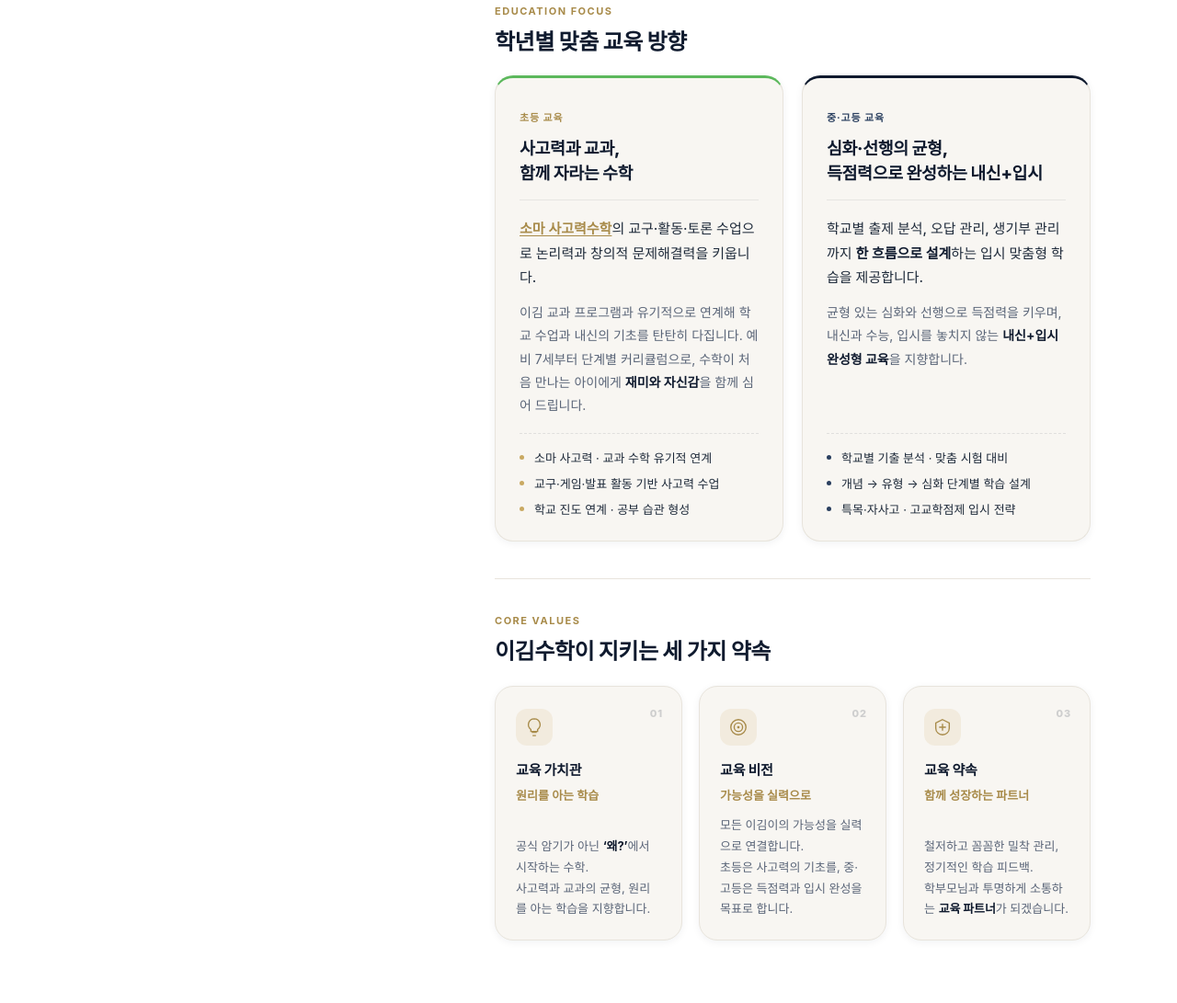
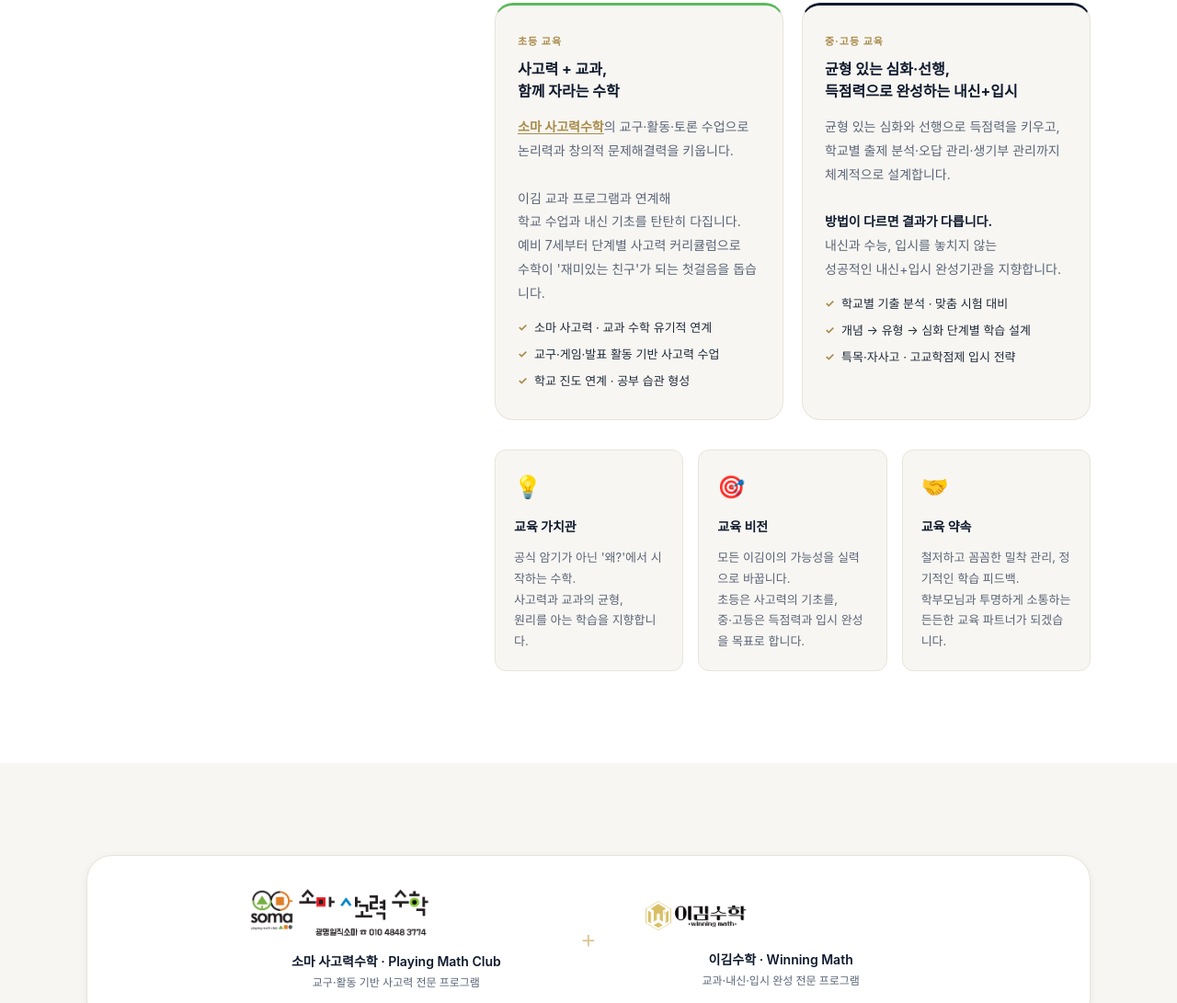
Before and after one commit to lja0822-JA/soma-ikim-math, a plain HTML site: page index.html in a window 1280 px wide. Shown: the part 2095-3186 px from the top of the page at 92% size. Drawn offline with Linux system fonts and the light colour scheme; a web font is replaced by a local one.

Commit message:
revert: restore classic director boxes with improved text line breaks

```diff
--- a/css/style.css
+++ b/css/style.css
@@ -862,240 +862,120 @@ ul { list-style: none; }
   color: var(--color-gold-dark);
 }
 
-.director__panels {
-  margin-top: 8px;
-}
-
-.director__panels-head,
-.director__values-head {
-  margin-bottom: 20px;
-}
-
-.director__values-head {
-  margin-top: 40px;
-  padding-top: 36px;
-  border-top: 1px solid var(--color-border);
-}
-
-.director__panels-label {
-  display: block;
-  font-size: 11px;
-  font-weight: 700;
-  letter-spacing: 1.5px;
-  text-transform: uppercase;
-  color: var(--color-gold-dark);
-  margin-bottom: 8px;
-}
-
-.director__panels-title {
-  font-size: clamp(1.25rem, 2.5vw, 1.5rem);
-  font-weight: 800;
-  color: var(--color-navy);
-  letter-spacing: -0.02em;
-  line-height: 1.35;
-}
-
 .director__tracks {
   display: grid;
   grid-template-columns: 1fr 1fr;
   gap: 20px;
-  margin-bottom: 0;
+  margin-bottom: 32px;
 }
 
 .director__track {
   background: var(--color-cream);
   border: 1px solid var(--color-border);
   border-radius: var(--radius-lg);
-  padding: 28px 26px 24px;
-  box-shadow: var(--shadow-sm);
-  transition: var(--transition);
-  display: flex;
-  flex-direction: column;
-}
-
-.director__track:hover {
-  box-shadow: var(--shadow-md);
-  transform: translateY(-2px);
+  padding: 24px;
+  border-top: 3px solid var(--color-gold);
 }
 
 .director__track--elem {
-  border-top: 3px solid #5cb85c;
+  border-top-color: #5cb85c;
 }
 
 .director__track--mh {
-  border-top: 3px solid var(--color-navy);
-}
-
-.director__track-head {
-  margin-bottom: 18px;
-  padding-bottom: 16px;
-  border-bottom: 1px solid rgba(15, 26, 46, 0.08);
+  border-top-color: var(--color-navy);
 }
 
 .director__track-label {
   display: inline-block;
   font-size: 11px;
   font-weight: 700;
-  letter-spacing: 0.08em;
-  color: var(--color-gold-dark);
-  margin-bottom: 10px;
-}
-
-.director__track--mh .director__track-label {
-  color: var(--color-navy-muted);
+  letter-spacing: 1px;
+  text-transform: uppercase;
+  color: var(--color-gold-dark);
+  margin-bottom: 8px;
 }
 
 .director__track h4 {
-  font-size: 1.15rem;
-  font-weight: 800;
-  color: var(--color-navy);
-  line-height: 1.45;
-  letter-spacing: -0.02em;
-}
-
-.director__track-lead {
-  font-size: 15px;
-  color: var(--color-text);
-  line-height: 1.75;
-  font-weight: 500;
-  margin-bottom: 12px;
-}
-
-.director__track-desc {
+  font-size: 16px;
+  font-weight: 700;
+  color: var(--color-navy);
+  margin-bottom: 14px;
+  line-height: 1.5;
+}
+
+.director__track p {
   font-size: 14px;
   color: var(--color-text-muted);
-  line-height: 1.8;
-  margin-bottom: 18px;
-}
-
-.director__track-lead a,
-.director__track-desc a {
+  line-height: 1.85;
+  margin-bottom: 14px;
+}
+
+.director__track p a {
   color: var(--color-gold-dark);
   font-weight: 600;
   text-decoration: underline;
   text-underline-offset: 2px;
 }
 
-.director__track-lead strong,
-.director__track-desc strong {
-  color: var(--color-navy);
-  font-weight: 700;
-}
-
-.director__track-list {
-  margin: auto 0 0;
-  padding: 16px 0 0;
-  border-top: 1px dashed rgba(15, 26, 46, 0.1);
-}
-
-.director__track-list li {
+.director__track p strong {
+  color: var(--color-navy);
+  font-weight: 700;
+}
+
+.director__track ul {
+  margin: 0;
+  padding: 0;
+}
+
+.director__track li {
   position: relative;
-  padding-left: 16px;
+  padding-left: 18px;
   margin-bottom: 8px;
   font-size: 13px;
   color: var(--color-text);
-  line-height: 1.55;
-}
-
-.director__track-list li:last-child {
-  margin-bottom: 0;
-}
-
-.director__track-list li::before {
-  content: '';
+  line-height: 1.6;
+}
+
+.director__track li::before {
+  content: '✓';
   position: absolute;
   left: 0;
-  top: 0.55em;
-  width: 5px;
-  height: 5px;
-  border-radius: 50%;
-  background: var(--color-gold);
-}
-
-.director__track--mh .director__track-list li::before {
-  background: var(--color-navy-muted);
+  color: var(--color-gold-dark);
+  font-weight: 700;
+  font-size: 12px;
 }
 
 .director__values {
   display: grid;
   grid-template-columns: repeat(3, 1fr);
-  gap: 18px;
+  gap: 16px;
 }
 
 .value-card {
-  position: relative;
   background: var(--color-cream);
-  border-radius: var(--radius-lg);
-  padding: 24px 22px 22px;
+  border-radius: var(--radius-md);
+  padding: 20px;
   border: 1px solid var(--color-border);
-  box-shadow: var(--shadow-sm);
-  transition: var(--transition);
-  display: flex;
-  flex-direction: column;
-  min-height: 100%;
-}
-
-.value-card:hover {
-  box-shadow: var(--shadow-md);
-  transform: translateY(-2px);
 }
 
 .value-card__icon {
-  width: 40px;
-  height: 40px;
-  display: flex;
-  align-items: center;
-  justify-content: center;
-  background: rgba(201, 169, 98, 0.14);
-  color: var(--color-gold-dark);
-  border-radius: 12px;
-  margin-bottom: 14px;
-}
-
-.value-card__icon svg {
-  width: 22px;
-  height: 22px;
-}
-
-.value-card__num {
-  position: absolute;
-  top: 20px;
-  right: 20px;
-  font-size: 11px;
-  font-weight: 800;
-  letter-spacing: 0.08em;
-  color: rgba(15, 26, 46, 0.18);
+  font-size: 24px;
+  display: block;
+  margin-bottom: 10px;
 }
 
 .value-card strong {
   display: block;
-  font-size: 15px;
-  font-weight: 800;
-  color: var(--color-navy);
-  margin-bottom: 6px;
-  letter-spacing: -0.01em;
-}
-
-.value-card__lead {
-  font-size: 13px;
-  font-weight: 600;
-  color: var(--color-gold-dark);
-  margin-bottom: 12px;
-  line-height: 1.4;
-}
-
-.value-card p:last-child {
+  font-size: 14px;
+  color: var(--color-navy);
+  margin-bottom: 10px;
+  font-weight: 700;
+}
+
+.value-card p {
   font-size: 13px;
   color: var(--color-text-muted);
   line-height: 1.75;
-  margin-top: auto;
-}
-
-.value-card p:last-child strong {
-  display: inline;
-  font-size: inherit;
-  font-weight: 700;
-  color: var(--color-navy);
 }
 
 /* ---- Why ---- */
--- a/index.html
+++ b/index.html
@@ -160,85 +160,70 @@
                 그것이 이김수학이 생각하는 <strong>진짜 수학 교육</strong>입니다.
               </span>
             </p>
-            <div class="director__panels reveal">
-              <div class="director__panels-head">
-                <span class="director__panels-label">Education Focus</span>
-                <h3 class="director__panels-title">학년별 맞춤 교육 방향</h3>
-              </div>
-              <div class="director__tracks">
+            <div class="director__tracks reveal">
               <article class="director__track director__track--elem">
-                  <div class="director__track-head">
                 <span class="director__track-label">초등 교육</span>
-                    <h4>사고력과 교과,<br>함께 자라는 수학</h4>
-                  </div>
-                  <p class="director__track-lead">
+                <h4>사고력 + 교과,<br>함께 자라는 수학</h4>
+                <p>
                   <a href="https://new.somai.co.kr/" target="_blank" rel="noopener noreferrer">소마 사고력수학</a>의
-                    교구·활동·토론 수업으로 논리력과 창의적 문제해결력을 키웁니다.
+                  교구·활동·토론 수업으로<br>
+                  논리력과 창의적 문제해결력을 키웁니다.<br><br>
+                  이김 교과 프로그램과 연계해<br>
+                  학교 수업과 내신 기초를 탄탄히 다집니다.<br>
+                  예비 7세부터 단계별 사고력 커리큘럼으로<br>
+                  수학이 '재미있는 친구'가 되는 첫걸음을 돕습니다.
                 </p>
-                  <p class="director__track-desc">
-                    이김 교과 프로그램과 유기적으로 연계해 학교 수업과 내신의 기초를 탄탄히 다집니다.
-                    예비 7세부터 단계별 커리큘럼으로, 수학이 처음 만나는 아이에게
-                    <strong>재미와 자신감</strong>을 함께 심어 드립니다.
-                  </p>
-                  <ul class="director__track-list">
+                <ul>
                   <li>소마 사고력 · 교과 수학 유기적 연계</li>
                   <li>교구·게임·발표 활동 기반 사고력 수업</li>
                   <li>학교 진도 연계 · 공부 습관 형성</li>
                 </ul>
               </article>
               <article class="director__track director__track--mh">
-                  <div class="director__track-head">
                 <span class="director__track-label">중·고등 교육</span>
-                    <h4>심화·선행의 균형,<br>득점력으로 완성하는 내신+입시</h4>
-                  </div>
-                  <p class="director__track-lead">
-                    학교별 출제 분석, 오답 관리, 생기부 관리까지
-                    <strong>한 흐름으로 설계</strong>하는 입시 맞춤형 학습을 제공합니다.
+                <h4>균형 있는 심화·선행,<br>득점력으로 완성하는 내신+입시</h4>
+                <p>
+                  균형 있는 심화와 선행으로 득점력을 키우고,<br>
+                  학교별 출제 분석·오답 관리·생기부 관리까지<br>
+                  체계적으로 설계합니다.<br><br>
+                  <strong>방법이 다르면 결과가 다릅니다.</strong><br>
+                  내신과 수능, 입시를 놓치지 않는<br>
+                  성공적인 내신+입시 완성기관을 지향합니다.
                 </p>
-                  <p class="director__track-desc">
-                    균형 있는 심화와 선행으로 득점력을 키우며,
-                    내신과 수능, 입시를 놓치지 않는
-                    <strong>내신+입시 완성형 교육</strong>을 지향합니다.
-                  </p>
-                  <ul class="director__track-list">
+                <ul>
                   <li>학교별 기출 분석 · 맞춤 시험 대비</li>
                   <li>개념 → 유형 → 심화 단계별 학습 설계</li>
                   <li>특목·자사고 · 고교학점제 입시 전략</li>
                 </ul>
               </article>
             </div>
-              <div class="director__values-head">
-                <span class="director__panels-label">Core Values</span>
-                <h3 class="director__panels-title">이김수학이 지키는 세 가지 약속</h3>
+            <div class="director__values reveal">
+              <div class="value-card">
+                <span class="value-card__icon">💡</span>
+                <strong>교육 가치관</strong>
+                <p>
+                  공식 암기가 아닌 '왜?'에서 시작하는 수학.<br>
+                  사고력과 교과의 균형,<br>
+                  원리를 아는 학습을 지향합니다.
+                </p>
               </div>
-              <div class="director__values">
-                <article class="value-card">
-                  <div class="value-card__icon" aria-hidden="true">
-                    <svg viewBox="0 0 24 24" fill="none" stroke="currentColor" stroke-width="1.5"><path d="M9 18h6M10 22h4M12 2a7 7 0 00-4 12.7V17h8v-2.3A7 7 0 0012 2z"/></svg>
+              <div class="value-card">
+                <span class="value-card__icon">🎯</span>
+                <strong>교육 비전</strong>
+                <p>
+                  모든 이김이의 가능성을 실력으로 바꿉니다.<br>
+                  초등은 사고력의 기초를,<br>
+                  중·고등은 득점력과 입시 완성을 목표로 합니다.
+                </p>
               </div>
-                  <span class="value-card__num">01</span>
-                  <strong>교육 가치관</strong>
-                  <p class="value-card__lead">원리를 아는 학습</p>
-                  <p>공식 암기가 아닌 <strong>‘왜?’</strong>에서 시작하는 수학.<br>사고력과 교과의 균형, 원리를 아는 학습을 지향합니다.</p>
-                </article>
-                <article class="value-card">
-                  <div class="value-card__icon" aria-hidden="true">
-                    <svg viewBox="0 0 24 24" fill="none" stroke="currentColor" stroke-width="1.5"><circle cx="12" cy="12" r="9"/><circle cx="12" cy="12" r="5"/><circle cx="12" cy="12" r="1.5" fill="currentColor" stroke="none"/></svg>
-                  </div>
-                  <span class="value-card__num">02</span>
-                  <strong>교육 비전</strong>
-                  <p class="value-card__lead">가능성을 실력으로</p>
-                  <p>모든 이김이의 가능성을 실력으로 연결합니다.<br>초등은 사고력의 기초를, 중·고등은 득점력과 입시 완성을 목표로 합니다.</p>
-                </article>
-                <article class="value-card">
-                  <div class="value-card__icon" aria-hidden="true">
-                    <svg viewBox="0 0 24 24" fill="none" stroke="currentColor" stroke-width="1.5"><path d="M8 12h8M12 8v8"/><path d="M12 3l8 4v6c0 4.5-3.5 7.5-8 8-4.5-.5-8-3.5-8-8V7l8-4z"/></svg>
-                  </div>
-                  <span class="value-card__num">03</span>
+              <div class="value-card">
+                <span class="value-card__icon">🤝</span>
                 <strong>교육 약속</strong>
-                  <p class="value-card__lead">함께 성장하는 파트너</p>
-                  <p>철저하고 꼼꼼한 밀착 관리, 정기적인 학습 피드백.<br>학부모님과 투명하게 소통하는 <strong>교육 파트너</strong>가 되겠습니다.</p>
-                </article>
+                <p>
+                  철저하고 꼼꼼한 밀착 관리, 정기적인 학습 피드백.<br>
+                  학부모님과 투명하게 소통하는<br>
+                  든든한 교육 파트너가 되겠습니다.
+                </p>
               </div>
             </div>
           </div>
```
Lines whose indentation alone changed are shown as unchanged.
